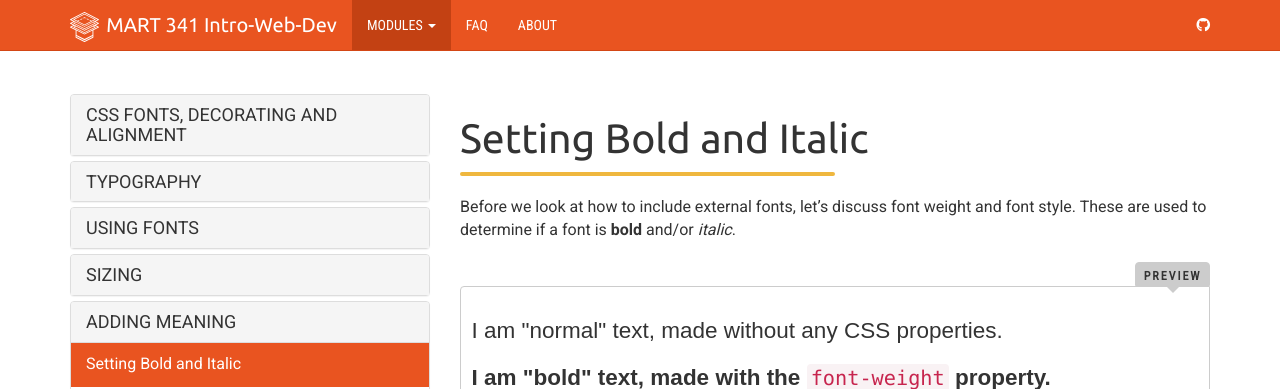
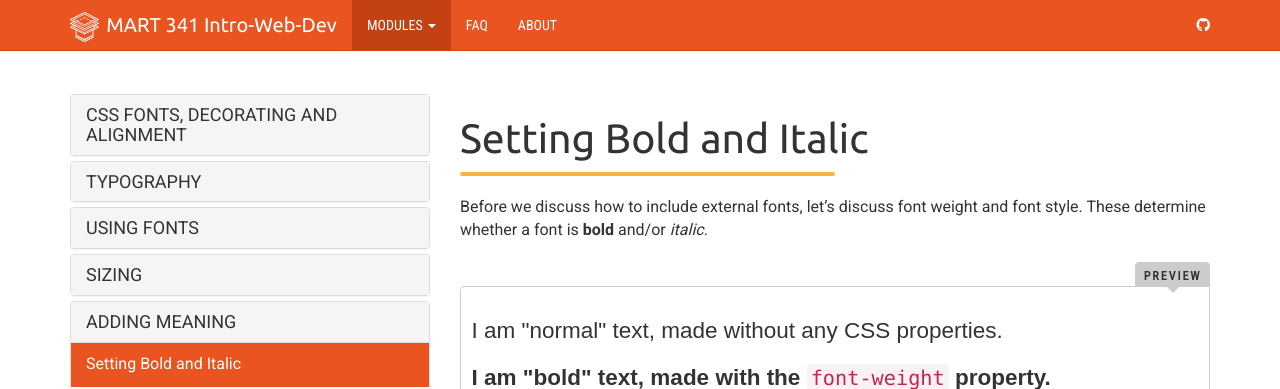
Before and after one commit to Montana-Media-Arts/webDesignFall2024, a Jekyll site: the page built from _docs/topic-10/04-meaning/01-page.md, in a window 1280 px wide and 1069 px high. Shown: the top 389 px of the window. Built offline with Jekyll 4.4.1, drawn with Linux system fonts in a browser that asks for light colours; nearby versions of some CDN libraries.

Commit message:
Update 01-page.md

```diff
--- a/_docs/topic-10/04-meaning/01-page.md
+++ b/_docs/topic-10/04-meaning/01-page.md
@@ -9,7 +9,7 @@ permalink: /topic-10/bold-italic/
 <link rel="stylesheet" href="../ex-files/fonts.css">
 <link rel="stylesheet" href="../ex-files/style.css">
 
-Before we look at how to include external fonts, let's discuss font weight and font style. These are used to determine if a font is **bold** and/or _italic_.
+Before we discuss how to include external fonts, let's discuss font weight and font style. These determine whether a font is **bold** and/or _italic_.
 
 <div class="code-heading">
   <span class="preview">Preview</span>
```
